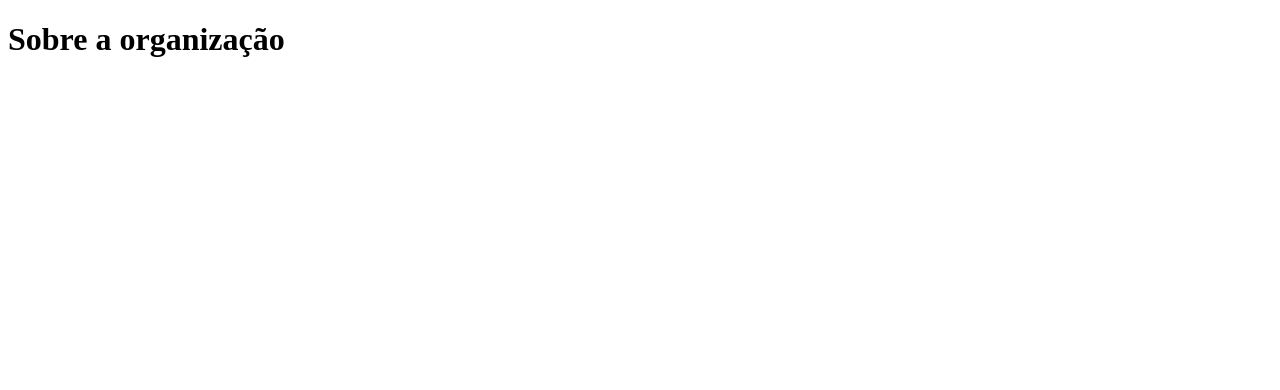
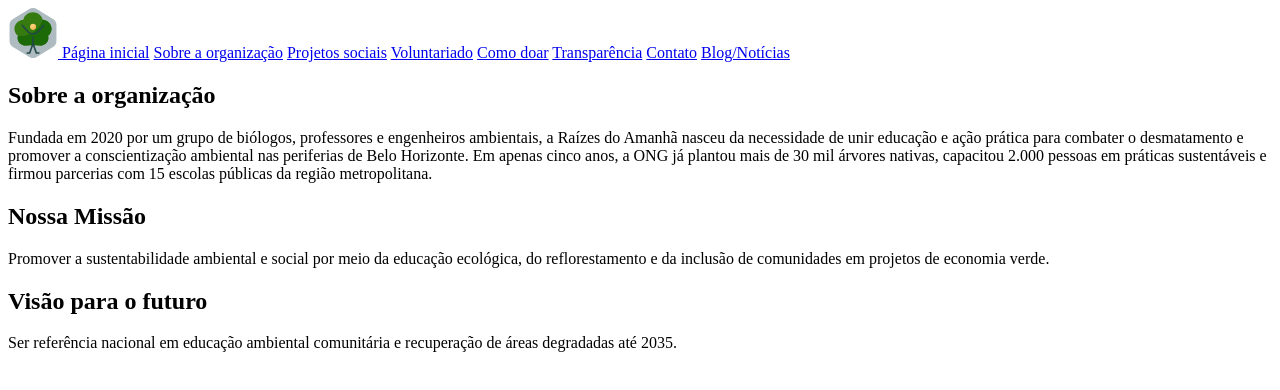
Before and after one commit to Raflord/ong-project, a plain HTML site: page sobre.html in a window 1280 px wide. Drawn offline with Linux system fonts and the light colour scheme.

Commit message:
criando estrutura inical da pagina sobre nos

```diff
--- a/sobre.html
+++ b/sobre.html
@@ -1,11 +1,46 @@
-<!doctype html>
+<!DOCTYPE html>
 <html lang="pt-BR">
-  <meta charset="UTF-8" />
-  <meta name="viewport" content="width=device-width, initial-scale=1.0" />
 	<head>
+		<meta charset="UTF-8">
+		<meta name="viewport" content="width=device-width, initial-scale=1.0">
 		<title>Sobre a organização</title>
 	</head>
 	<body>
+		<header>
+			<nav>
+				<a href="index.html">
+					<img src="assets/logo.svg" alt="Logo Raizes do Amanhã" width="50" height="50">
+				</a>
+				<a href="index.html">Página inicial</a>
+				<a href="sobre.html">Sobre a organização</a>
+				<a href="projetos.html">Projetos sociais</a>
+				<a href="voluntariado.html">Voluntariado</a>
+				<a href="doacoes.html">Como doar</a>
+				<a href="transparencia.html">Transparência</a>
+				<a href="contato.html">Contato</a>
+				<a href="blog.html">Blog/Notícias</a>
+			</nav>
+		</header>
+		<main>
+			<section>
 				<h1>Sobre a organização</h1>
+				<p>
+					Fundada em 2020 por um grupo de biólogos, professores e engenheiros ambientais,
+					a Raízes do Amanhã nasceu da necessidade de unir educação e ação
+					prática para combater o desmatamento e promover a conscientização
+					ambiental nas periferias de Belo Horizonte. Em apenas cinco anos,
+					a ONG já plantou mais de 30 mil árvores nativas, capacitou 2.000
+					pessoas em práticas sustentáveis e firmou parcerias com 15 escolas públicas da região metropolitana.
+				</p>
+			</section>
+			<section>
+				<h2>Nossa Missão</h2>
+				<p>Promover a sustentabilidade ambiental e social por meio da educação ecológica, do reflorestamento e da inclusão de comunidades em projetos de economia verde.</p>
+			</section>
+			<section>
+				<h2>Visão para o futuro</h2>
+				<p>Ser referência nacional em educação ambiental comunitária e recuperação de áreas degradadas até 2035.</p>
+			</section>
+		</main>
 	</body>
 </html>
```
Lines whose indentation alone changed are shown as unchanged.
